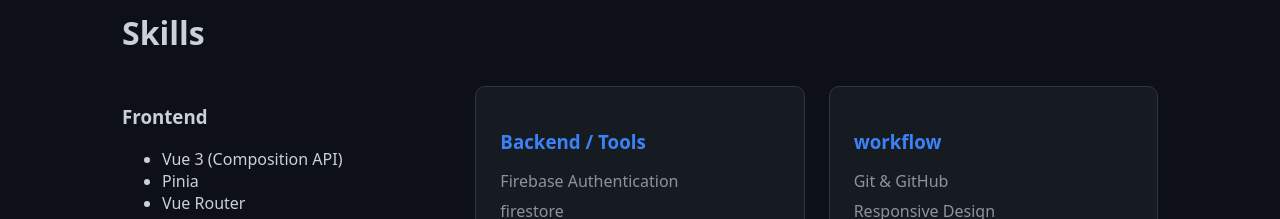
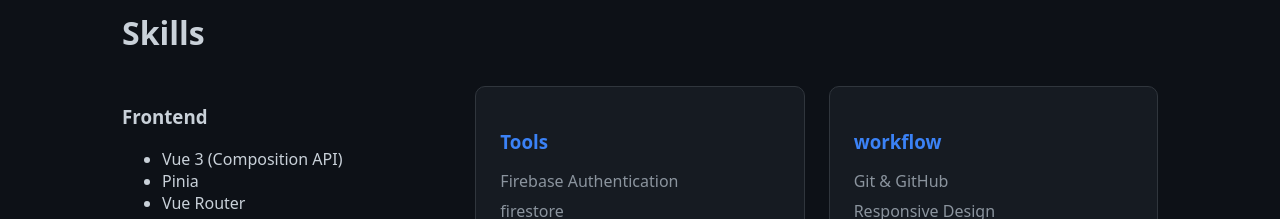
Before and after one commit to abiodunnoah/noah-portfolio, a Vue app: page / in a window 1280 px wide. Shown: the part 880-1099 px from the top of the page. Built offline with nearby package versions, Linux system fonts and the light colour scheme.

Commit message:
feat: add SkillsSection component to display categorized skills.

```diff
--- a/src/components/SkillsSection.vue
+++ b/src/components/SkillsSection.vue
@@ -16,7 +16,7 @@
       </div>
 
       <div class="skill-card">
-        <h3>Backend / Tools</h3>
+        <h3>Tools</h3>
 
         <ul>
           <li>Firebase Authentication</li>
```
